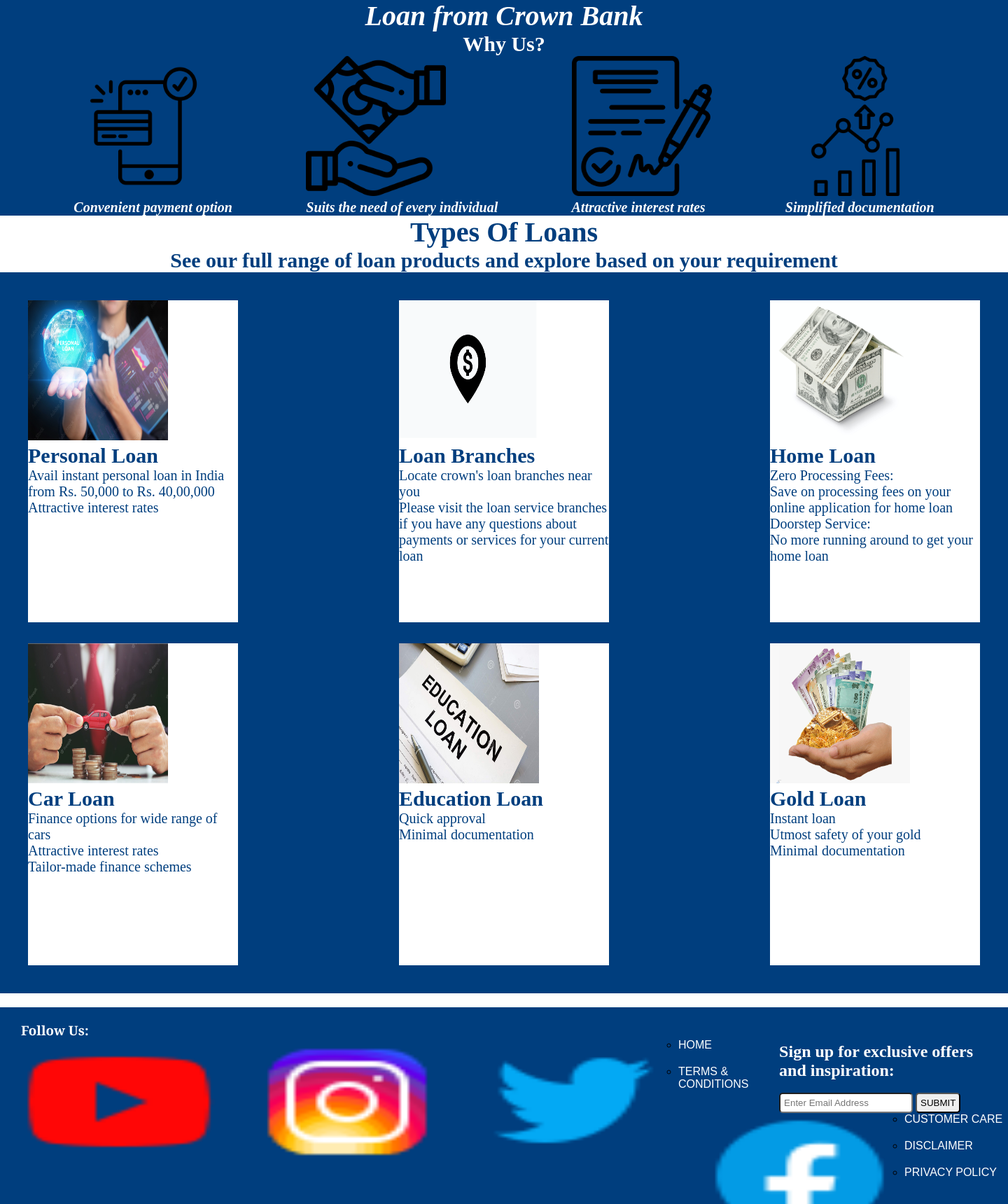
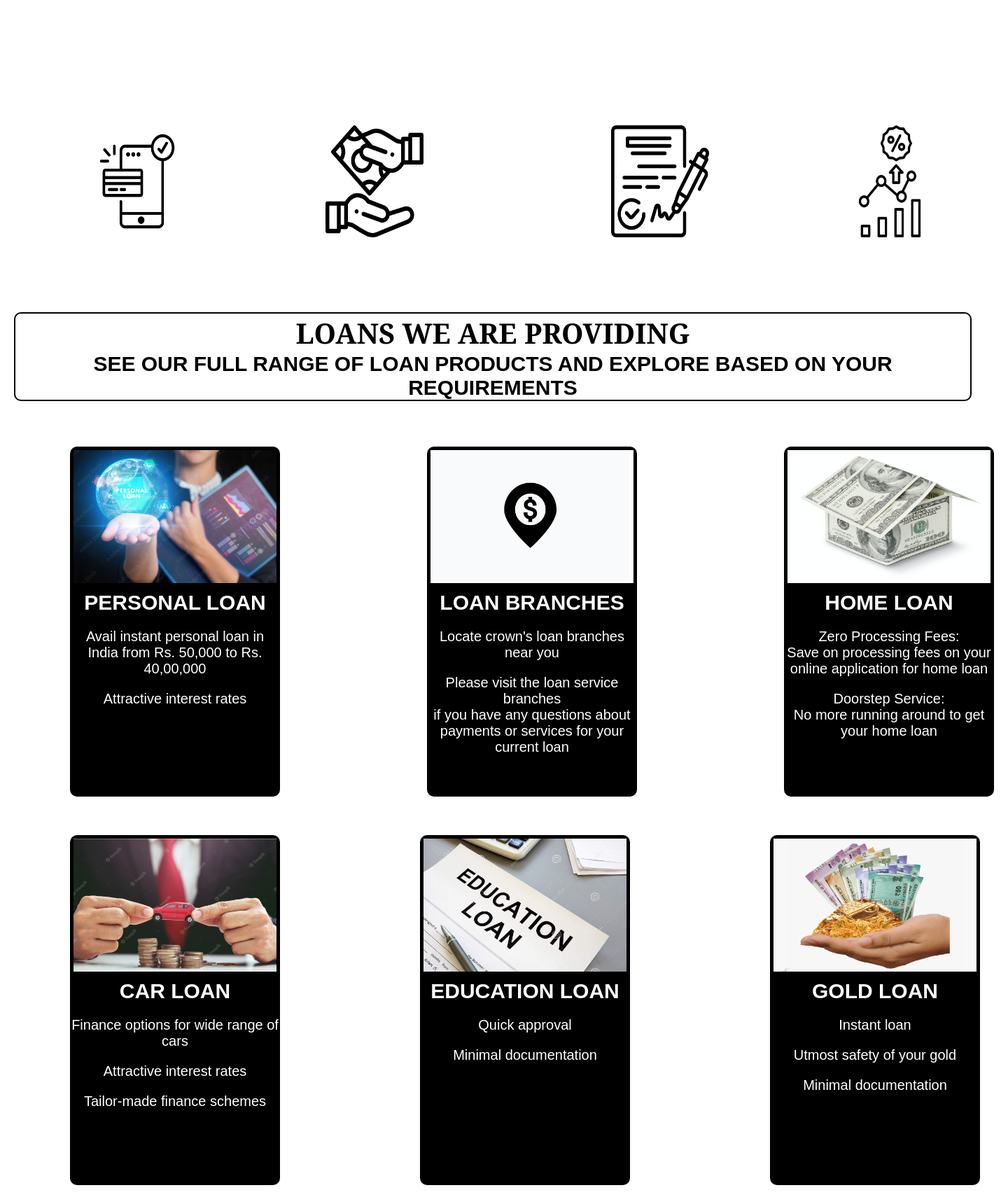
Before and after one commit to MEBOT-IT/Banking, a PHP site: page /Html/loan.html in a window 1440 px wide. Shown: the part 761-2481 px from the top of the page at 70% size. Run offline with PHP 8.4, Linux system fonts and the light colour scheme.

Commit message:
new loan page

```diff
--- a/CSS/loan.css
+++ b/CSS/loan.css
@@ -1,8 +1,19 @@
-
 *{
   margin: 0;
-  padding: 0;
+  padding: 0%;
+  box-sizing: border-box;
 }
+body{
+  margin:0%;
+  font-family: Georgia, 'Times New Roman', Times, serif;
+
+}
+
+h2{
+  font-family: Arial, Helvetica, sans-serif;
+  text-align: center;
+}
+
 .nav{
   width: 100%;
   height: 150px;
@@ -77,93 +95,134 @@ header{
   margin-bottom: 10px;
 }
 .navbar{
-
-    background-image:url(https://img.freepik.com/free-photo/front-view-arrangement-economy-elements_23-2148793796.jpg?w=1380&t=st=1678255391~exp=1678255991~hmac=cd2104bf2b53e3b81cdf11239aa9a0f96e28540d7539c17693dd6a9bd61f186d);
+    position: relative;
+    background-image:url(../Images/1678355717544.jpg);
     background-repeat: no-repeat;
     background-size: 100%;
     background-position: center;
     width: 100%;
     height: 600px;
+
 }
-.p{
-    position: absolute;
-    font-size: 30px;
-    color:black;
-    top: 80%;
+
+.navbar{
+  filter:blur(.7px);
+}
+
+.para{
+  text-transform: uppercase;
+  font-display:inherit ;
+  color:black;
+  font-family: Arial, Helvetica, sans-serif;
+  font-weight: bold;
+  font-style: italic;
+  font-size: xx-large;
+  text-align: center;
+  position: absolute;
+  top: 200px;
+  left: 15px;
+  border: 2px solid black;
+  border-radius: 5px;
+  padding: 10px;
+  backdrop-filter: blur(5px);
+}
+
+.box{
+  background-color : black;
+  color: white;
+  width: 300px;
+  height: 500px;
+  margin: 100px;
+  transition: 1s;
+  border-radius: 10px;
+
+}
+
+.box:hover{
+  box-shadow: 30px 30px 10px black;
+
+}
+.box ul li{
+    font-family: Arial, Helvetica, sans-serif;
+    text-align: center;
+    list-style: none;
+    padding-top: 20px;
 }
 
 .container1{
   display: flex;
   justify-content: space-evenly;
+}
 
+.container{
+  color:#b2a18a;
+  font-size: 20px;
+  background-color: white;
+  }
+.container #dimage{
+  width: 180px;
+  height: 200px;
+  transition: .4s;
+  padding: 20px;
+  margin-left: 60px;
+}
 
+#font{
+  font-family: Arial, Helvetica, sans-serif;
+  padding: 5px;
+  font-size: large;
+  font-weight: bold;
+  font-style: italic;
+  color: white;
+}
 
-}
-.container{
-  color: white;
-  font-size: 20px;
-  background-color:#003e7e;
-  }
-.container img{
-  width: 200px;
-  height: 200px;
-  transition: 1s;
-
-}
 .container img:hover{
-  width: 200px;
-  height: 200;
-  border-radius: 100px;
-  border-color: black;
-  background-color: white;
+  transform: scale(1.1);
 }
 .cover1{
   width: 100%;
   height: 400px;
   gap:10px;
   align-items: center;
-  margin-top: 40px;
+  margin-top: 100px;
   display:flex;
   justify-content: space-between;
-  background-color: #003e7e;
+  background-color: white;
   padding-top: 30px;
 }
-img{
+
+.cover2{
+  display: flex;
+  background-color: white;
+  padding-top: 20px;
+  justify-content: space-between;
+}
+
+.container img{
   width: 300px;
   height: 200px;
   transition: 2s;
   border: 4px;
+  padding: 5px;
 }
+
 .text{
-  color: #003e7e;
+  color: black;
   text-align: center;
 }
-.cover2{
-  display: flex;
-  background-color: #003e7e;
-  padding-top: 20px;
-  justify-content: space-between;
+
+.type{
+  background-color: white;
+  width: 95%;
+  border-radius: 10px;
+  margin-top: 50PX;
+  margin-left: 20px;
+  border: 2px solid black;
 }
-.box{
-  background-color : white;
-  color: #003e7e;
-  width: 300px;
-  height: 450px;
-  margin: 40px;
-  transition: 1s;
-  padding-bottom: 10px;
 
-}
-.type{
-    background-color: white;
-}
-.box:hover{
-  box-shadow: 30px 30px 10px black;
 
-}
-ul{
-  list-style:circle;
-}
+
+/* FOOTER SECTION */
 
 footer{
   background-color: #003e7e;
@@ -206,8 +265,13 @@ footer{
 .socialmedia a{
   float: left;
   display: flex;
-  margin-top: -10px;
+  margin-top: 50px;
   margin-left: 23px;
+  transition: .4s;
+}
+
+.socialmedia a:hover{
+  transform: scale(1.1);
 }
 
 /* TERMS */
@@ -219,6 +283,7 @@ footer{
 }
 .terms li{
   margin-bottom: 20px;
+  list-style: none;
 }
 .terms ul li a{
   display: flex;
--- a/Html/loan.html
+++ b/Html/loan.html
@@ -4,29 +4,26 @@
     <meta charset="UTF-8">
     <meta http-equiv="X-UA-Compatible" content="IE=edge">
     <meta name="viewport" content="width=device-width, initial-scale=1.0">
-    <title>Loan</title>
+    <title>CrownLoans</title>
     <link rel="stylesheet" href="\CSS\loan.css">
 
 </head>
 <body>
     <div class="container">
-        <header >
+        <header>
             <div class="nav">
-                <a href="#">
+                <a href="index.html">
                     <img src="/Images/logo1.png" class="logo">
                 </a>
                 <div class="item">
                     <ul>
                         <input type="search" id="search" placeholder="Search here...">
-                        <button type="submit" id="button">
-                            search
-                        </button>
+                        <button type="submit" id="button"><img src="../Images/icons8-search-50.png" alt="" id="btnimg"></button>
                         <li>
-                            <a href=""  >Accounts</a>
-
+                            <a href="">Accounts</a>
                         </li>
                         <li>
-                            <a href="" >Loans</a>
+                            <a href="loan.html">Loans</a>
 
                         </li>
                         <li>
@@ -52,43 +49,45 @@
         </header>
  <div class="container">
             <div class="navbar">
-        <p class="p" align="center"> Personal Loan at incredibly low rates<br>
+                <div class="para">
+                    <p> Personal Loan at incredibly low rates<br>
                         Quick loan sanction | Part Prepayment available | Loan amount up to Rs.40 lakh</p>
                 </div>
+            </div>
 
-        <h1 align="center"> <i>Loan from Crown Bank</i>  </h1>
-        <h2 align="center">Why Us?</h2>
+                <h1 style="color: white; padding: 10px;text-align: center;margin-top: 30px;"> <i>LOAN FROM CROWN BANK <br>WHY US?</i>  </h1>
+
             <div class="container1">
                 <div id="d2">
 
-            <img src="\Images\payment-method.png" >
-            <p><b><i>Convenient payment option</i></b></p>
+                    <img src="\Images\payment-method.png" id="dimage">
+                    <p id="font">CONVENIENT PAYMENT OPTION</p>
 
                 </div>
                 <div id="d3">
-            <img src="\Images\payment-method (1).png" >
-            <p><b><i>Suits the need of every individual</i></b></p>
+                    <img src="\Images\payment-method (1).png" id="dimage">
+                    <p id="font">SUITS THE NEED OF EVERY INDIVIDUAL</p>
                 </div>
                 <div id="d4">
-            <img src="\Images\contract.png" >
-            <p><b><i>Attractive interest rates</i></b></p>
+                    <img src="\Images\contract.png" id="dimage">
+                    <p id="font">ATTRACTIVE INTEREST RATES</p>
                 </div>
                 <div id="d5">
-            <img src="\Images\percentage.png">
-            <p><b><i>Simplified documentation</i></b></p>
+                    <img src="\Images\percentage.png" id="dimage">
+                    <p id="font">SIMPLIFIED DOCUMENTATION</p>
                 </div>
 
             </div>
 
         </div>
         <div class="type">
- <h1 class="text">Types Of Loans</h1>
-    <h2 class="text">See our full range of loan products and explore based on your requirement</h2>
+        <h1 class="text">LOANS WE ARE PROVIDING</h1>
+            <h2 class="text">SEE OUR FULL RANGE OF LOAN PRODUCTS AND EXPLORE BASED ON YOUR REQUIREMENTS</h2>
         </div>
         <div class="cover1">
             <div class="box">
                 <img src="\Images\personalLoan.png">
-        <h2>Personal Loan</h2>
+                <h2>PERSONAL LOAN</h2>
                 <p><ul>
                     <li>
                         Avail instant personal loan in India from Rs. 50,000 to Rs. 40,00,000
@@ -100,22 +99,17 @@
             </div>
             <div class="box">
                 <img src="\Images\locat.png">
-        <h2>Loan Branches</h2>
+                <h2>LOAN BRANCHES</h2>
                 <p>
-            <ul >
-                <li>
-             Locate crown's loan branches near you
-
-                </li>
-            <li>
-                Please visit the loan service branches<br> if you have any questions about payments or services for your current loan
-            </li>
+                    <ul>
+                        <li>Locate crown's loan branches near you</li>
+                    <li>Please visit the loan service branches<br> if you have any questions about payments or services for your current loan</li>
                         </ul>
                 </p>
             </div>
             <div class="box">
                 <img src="\Images\houe.jpg">
-        <h2>Home Loan</h2>
+                <h2>HOME LOAN</h2>
                 <p> <ul>
                     <li>
                         Zero Processing Fees:<br> Save on processing fees on your online application for home loan
@@ -131,7 +125,7 @@
             <div class="cover2">
             <div class="box">
                 <img src="\Images\cars.png">
-        <h2>Car Loan</h2>
+                <h2>CAR LOAN</h2>
                 <p><ul>
                     <li>
                         Finance options for wide range of cars
@@ -147,7 +141,7 @@
             </div>
             <div class="box">
                 <img src="\Images\eduloans.png">
-        <h2>Education Loan</h2>
+                <h2>EDUCATION LOAN</h2>
                 <p><ul>
                     <li>
                         Quick approval
@@ -160,7 +154,7 @@
             </div>
                 <div class="box">
                     <img src="\Images\gold.png">
-        <h2>Gold Loan</h2>
+                    <h2>GOLD LOAN</h2>
                     <p><ul>
                         <li>
                             Instant loan
@@ -217,6 +211,7 @@
                 </li>
             </ul>
         </div>
+        <div class="contactinfo">
             <div class="contact">
                 <ul>
                     <li><img src="..//Images/icons8-phone-50.png" alt=""><a href="tel:9944758124">+919944758124</a></li>
@@ -224,7 +219,7 @@
                     <li style="color: white; font-family: 'Franklin Gothic Medium', 'Arial Narrow', Arial, sans-serif;"><img src="../Images/icon8-location-50.png" alt=""><a href=""></a>No #833, E.V.R. Periyar High Road,<br> Arumbakkam,<br> Chennai – 600 106, Tamilnadu</li>
                 </ul>
             </div>
-
+        </div>
         <div class="map">
             <p><iframe src="https://www.google.com/maps/embed?pb=!1m18!1m12!1m3!1d3886.400445043835!2d80.21003261461313!3d13.073788590788892!2m3!1f0!2f0!3f0!3m2!1i1024!2i768!4f13.1!3m3!1m2!1s0x3a5266a2b44ea549%3A0x24732a5af8f16afd!2sDwaraka%20Doss%20Goverdhan%20Doss%20Vaishnav%20College!5e0!3m2!1sen!2sin!4v1678258248163!5m2!1sen!2sin" width="96%" height="200" style="border:0;" allowfullscreen="" loading="lazy" referrerpolicy="no-referrer-when-downgrade"></iframe></p>
         </div>
--- a/JS/scroll.js
+++ b/JS/scroll.js
@@ -2,7 +2,7 @@
 window.onscroll = function() {scrollFunction()};
 
 function scrollFunction() {
-  if (document.documentElement.scrollTop > 1400) {
+  if (document.documentElement.scrollTop > 1500) {
     document.getElementById("myBtn").style.display = "block";
   } else {
     document.getElementById("myBtn").style.display = "none";
```
Also changed, not shown: other parts of CSS/loan.css (+45 -7 lines), CSS/index.css (+11 -5 lines), Html/index.html (+5 -5 lines), Images/1678355717544.jpg (added), Images/Loans.jpg (added), Images/icons8-search-50.png (added), Images/istockphoto-1058480452-612x612.jpg (added), 1 other file. Lines whose indentation alone changed are shown as unchanged.
